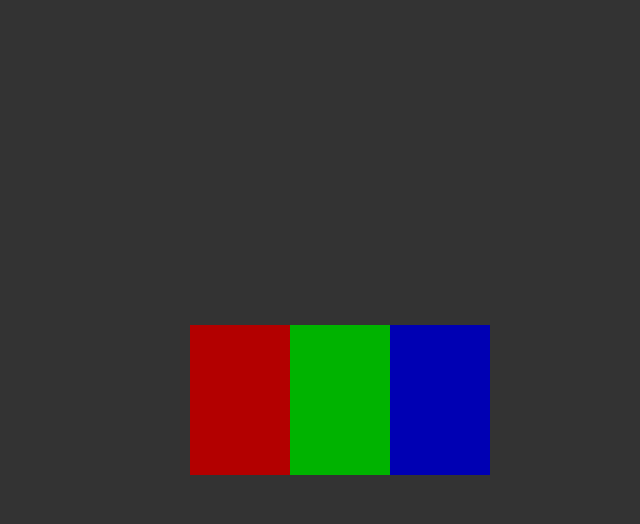
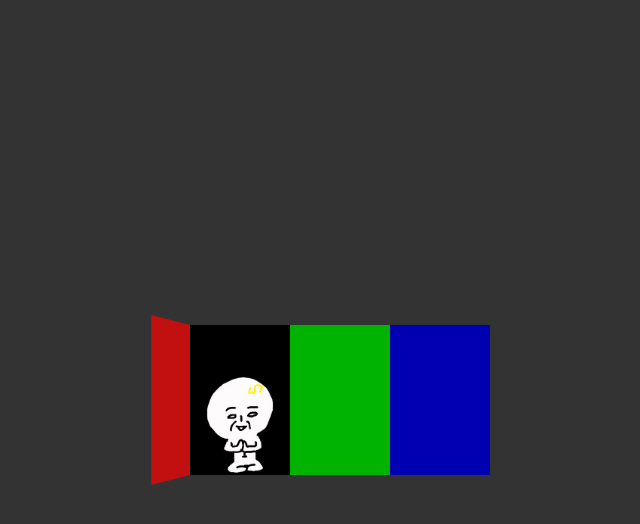
Before and after one commit to dol-e/interactive_web, a plain HTML site: page 06_doors/index.html in a window 1280 px wide. Both pictures are taken after a click on the element 540 px from the left and 400 px from the top of the page. Shown: the whole page, without its empty margins (300-940 px from the left). Drawn offline with Linux system fonts and the light colour scheme.

Commit message:
클릭시 문이 열리는 클릭이벤트 넣음

```diff
--- a/06_doors/index.html
+++ b/06_doors/index.html
@@ -14,7 +14,7 @@
 			width: 100vw;
 			height: 100vh;
 			background: #333;
-			/* perspective: 800px; */
+			/* perspective: 800px; 이렇게 하면 세 개의 문이 균일하게 회전된 걸로 보이지 않게 된다.  */
 		}
 		.door {
 			position: relative;
@@ -53,9 +53,6 @@
 		.door:nth-child(2) .ilbuni { background-image: url(images/ilbuni_1.png); }
 		.door:nth-child(3) .ilbuni { background-image: url(images/ilbuni_2.png); }
 
-		.door:hover .ilbuni {
-			transform: translate3d(0, 0, 0);
-		}
 		.door-body {
 			position: absolute;
 			left: 0;
@@ -70,7 +67,11 @@
 		.door:nth-child(2) .door-body { background: rgba(0, 255, 0, 0.7); }
 		.door:nth-child(3) .door-body { background: rgba(0, 0, 255, 0.7); }
 
-		.door-body:hover {
+		.door.door-opened .ilbuni {
+			transform: translate3d(0, 0, 0);
+		}
+
+		.door.door-opened .door-body {
 			transform: perspective(800px) rotateY(-110deg);
 			/*
 			rotateY(110deg)는 안쪽으로 밀면서 열리는 문이다. (시계 반대 방향으로 회전한다.)
@@ -110,7 +111,43 @@
 	</div>
 
 	<script>
+		(function(){
 
+			const stageElem = document.querySelector(".stage");
+
+			let currentItem; // 현재 활성화된 아이템을 저장
+
+			function doorHandler(e){
+				// 이벤트핸들러로 함수가 실행되었을 때 첫 번째 매개변수 자리에 이벤트객체가 들어온다.
+				const targetElem = e.target;
+				console.log(targetElem);
+
+				// const currentItem = document.querySelector(".door-opened");
+				// 이렇게 돔에 접근하는 것은 연산속도가 가장 느린 방식 중 하나이다.
+				// 구체적인 클래스에 종속된 것도 좋지 않고, 조금 더 범용적이고 빠른 연산으로 바꿀 것이다.
+				// 이 방식 대신 변수를 사용할 것이다.
+
+
+				if(currentItem) {
+					currentItem.classList.remove("door-opened");
+				}
+
+
+				if(targetElem.classList.contains("door-body")){ // 클릭한 요소가 door-body일 때만 실행하시오.
+					targetElem.parentNode.classList.add("door-opened");
+
+					// door-body를 클릭했을 때 door-body의 부모인 door를 currentItem에 넣어줌으로서 값이 갱신이 된다.
+					currentItem = targetElem.parentNode;
+				}
+
+			}
+
+			// stageElem.addEventListener("click", doorHandler, false); // false가 default라서 생략한 것이다.
+			stageElem.addEventListener("click", doorHandler);
+
+
+
+		})();
 	</script>
 </body>
 </html>
```
